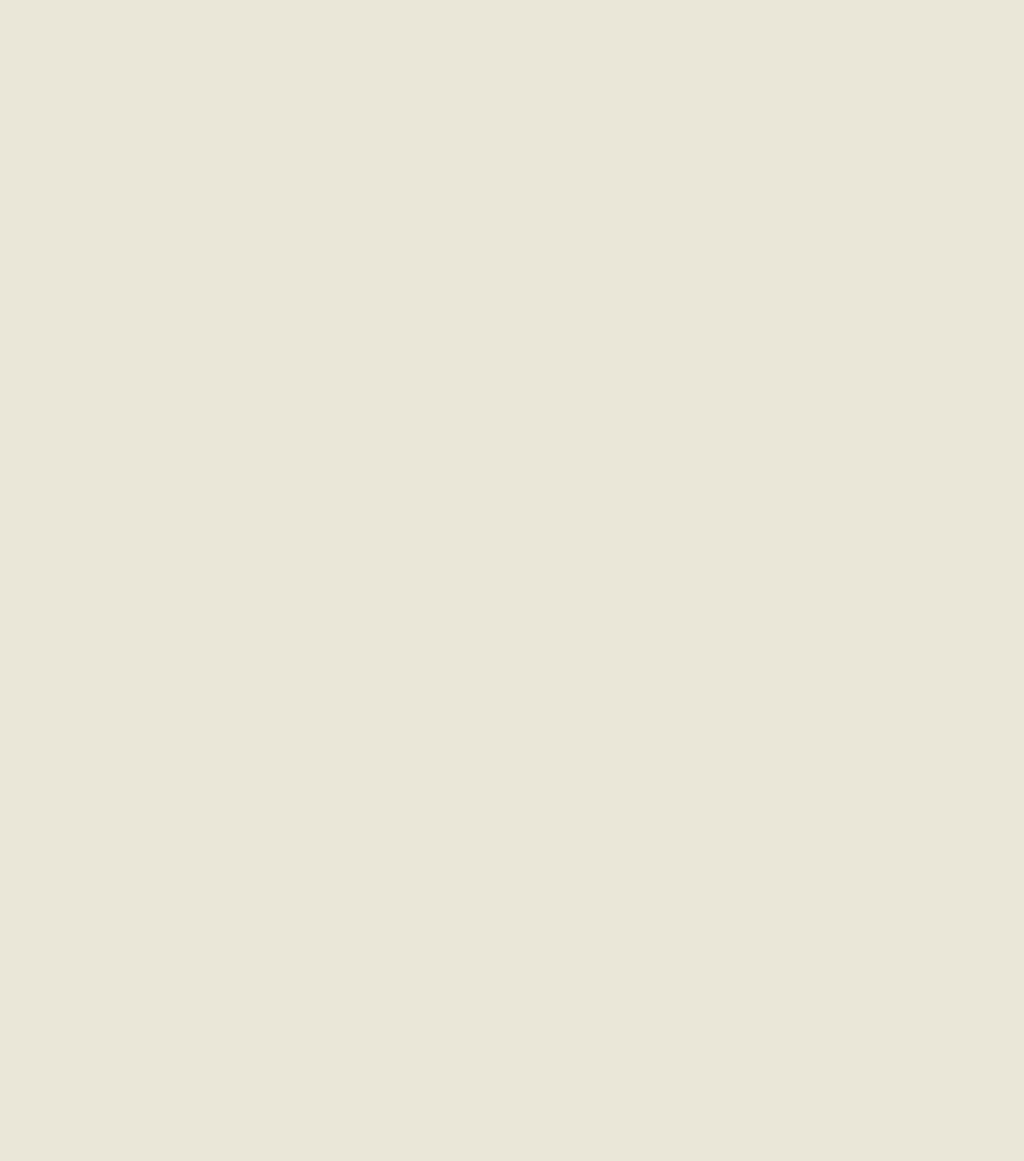
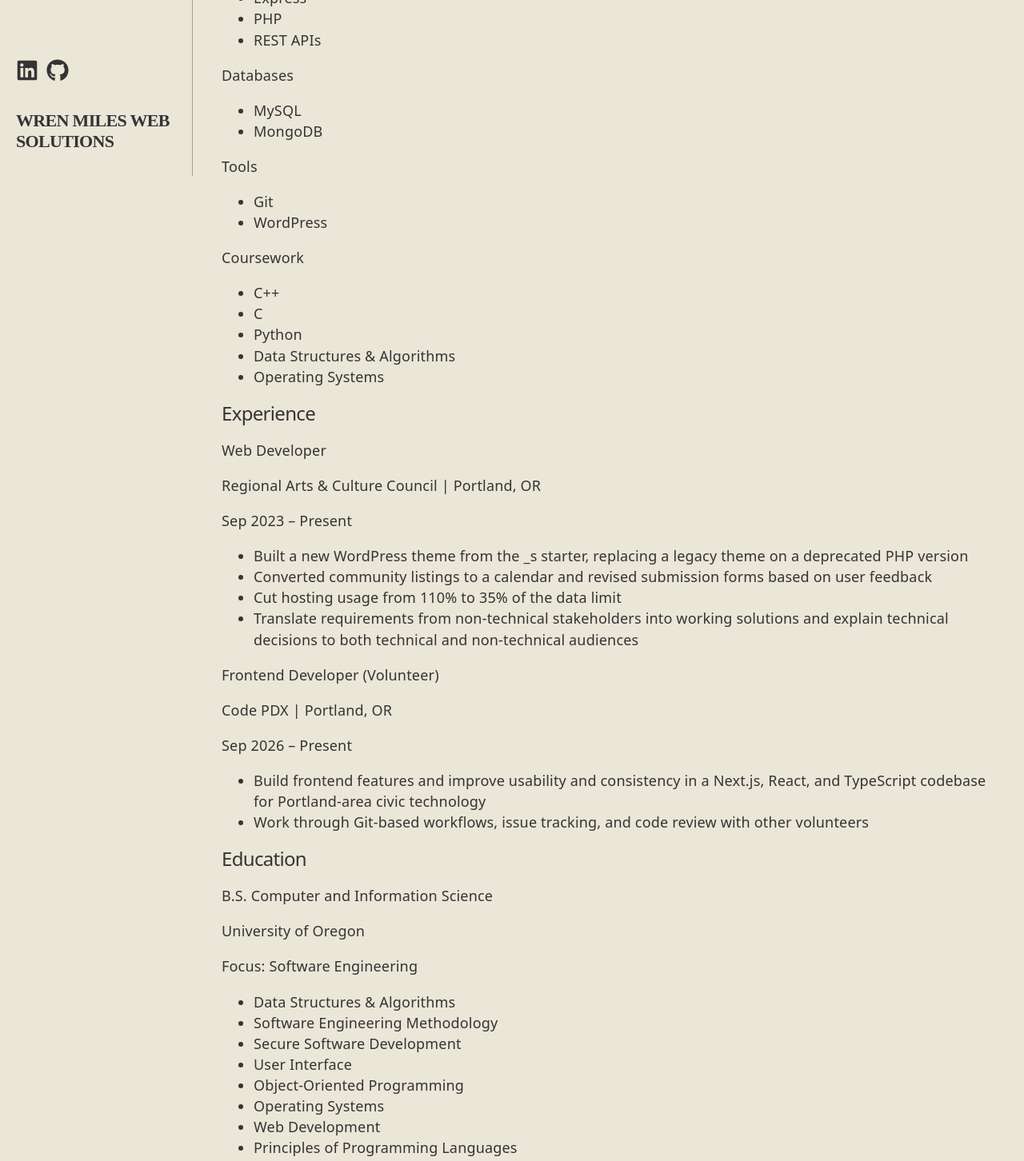
Before and after one commit to Wrendm/portfolio-website, a React (Vite) app: page /skills in a window 1280 px wide. Before the commit this address had no page. Shown: the part 580-2032 px from the top of the page at 80% size. Before the commit the page ends 800 px from the top, so only its background shows below. Built offline with nearby package versions, Linux system fonts and the light colour scheme; a web font is replaced by a local one.

Commit message:
Simplify skills page components and add routing/links for the skills page

```diff
--- a/src/App.tsx
+++ b/src/App.tsx
@@ -3,6 +3,7 @@ import {Outlet, BrowserRouter, Route, Routes} from 'react-router';
 import Layout from './components/layout/Layout';
 import Home from './pages/Home';
 import Projects from './pages/Projects';
+import Skills from './pages/Skills';
 import './App.css'
 
 function App() {
@@ -13,6 +14,7 @@ function App() {
 	    <Route element={<Layout />}>
 	        <Route path="/" element={<Home />} />
 	        <Route path="/projects" element={<Projects />} />
+	        <Route path="/skills" element={<Skills />} />
 	    </Route>
 	</Routes>
     </BrowserRouter>
--- a/src/components/SideNav.tsx
+++ b/src/components/SideNav.tsx
@@ -8,6 +8,7 @@ const SideNav = () => {
             <nav className="SideNavLinks">
                 <NavLink to="/" end className="SideNavLink">Home</NavLink>
                 <NavLink to="/projects" className="SideNavLink">Projects</NavLink>
+                <NavLink to="/skills" className="SideNavLink">Skills and Experience</NavLink>
             </nav>
             <div className="SideNavTitle">
                 <div className="socialLinks">
--- a/src/components/skills/Education.tsx
+++ b/src/components/skills/Education.tsx
@@ -1,11 +1,21 @@
-// src/components/skills/EducationItem.tsx
-type EducationItemProps = {
-  degree: string;
-  school: string;
-  focus: string;
-  coursework: string[];
-};
+import { skillsData } from './skillsExperienceList';
 
-export default function EducationItem({ degree, school, focus, coursework }: EducationItemProps) {
-  return null;
+export default function Education() {
+return(
+    <section className='Education'>
+        <h3>Education</h3>
+        {skillsData.education.map(entry => (
+            <div key={entry.degree}>
+                <p>{entry.degree}</p>
+                <p>{entry.school}</p>
+                <p>Focus: {entry.focus}</p>
+                <ul>
+                    {entry.coursework.map(course => (
+                        <li key={course}>{course}</li>
+                    ))}
+                </ul>
+            </div>
+        ))}
+    </section>
+);
 }
--- a/src/components/skills/Experience.tsx
+++ b/src/components/skills/Experience.tsx
@@ -1,11 +1,21 @@
-// src/components/skills/Experience.tsx
-import { Link } from "react-router-dom";
-import { skillsData } from "./skillsExperienceList";
+import { skillsData } from './skillsExperienceList';
 
-type ExperienceProps = {
-  entries?: typeof skillsData.experience;
-};
-
-export default function Experience({ entries = skillsData.experience }: ExperienceProps) {
-  return null;
+export default function Experience() {
+return(
+    <section className='Experience'>
+        <h3>Experience</h3>
+        {skillsData.experience.map(entry => (
+            <div key={`${entry.org}-${entry.title}`}>
+                <p>{entry.title}</p>
+                <p>{entry.org} | {entry.location}</p>
+                <p>{entry.dates}</p>
+                <ul>
+                    {entry.highlights.map(highlight => (
+                        <li key={highlight}>{highlight}</li>
+                    ))}
+                </ul>
+            </div>
+        ))}
+    </section>
+);
 }
--- a/src/components/skills/HardSkills.tsx
+++ b/src/components/skills/HardSkills.tsx
@@ -1,12 +1,19 @@
-// src/components/skills/SkillGroup.tsx
-import { Link } from "react-router-dom";
+import { skillsData } from './skillsExperienceList';
 
-type SkillGroupProps = {
-  category: string;
-  items: string[];
-  projects?: string[];
-};
-
-export default function SkillGroup({ category, items, projects }: SkillGroupProps) {
-  return null;
+export default function HardSkills() {
+return(
+    <section className='HardSkills'>
+        <h3>Hard Skills</h3>
+        {skillsData.hard.map(group => (
+            <div key={group.category}>
+                <p>{group.category}</p>
+                <ul>
+                    {group.items.map(item => (
+                        <li key={item}>{item}</li>
+                    ))}
+                </ul>
+            </div>
+        ))}
+    </section>
+);
 }
--- a/src/components/skills/SoftSkills.tsx
+++ b/src/components/skills/SoftSkills.tsx
@@ -1,12 +1,19 @@
-// src/components/skills/SoftSkillItem.tsx
-import { Link } from "react-router-dom";
+import { skillsData } from './skillsExperienceList';
 
-type SoftSkillItemProps = {
-  title: string;
-  evidence: string;
-  projects?: string[];
-};
-
-export default function SoftSkillItem({ title, evidence, projects }: SoftSkillItemProps) {
-  return null;
+export default function SoftSkills() {
+return(
+    <>
+        {skillsData.soft.length > 0 && (
+            <section className='SoftSkills'>
+                <h3>Soft Skills</h3>
+                {skillsData.soft.map(skill => (
+                    <div key={skill.title}>
+                        <p>{skill.title}</p>
+                        <p>{skill.evidence}</p>
+                    </div>
+                ))}
+            </section>
+        )}
+    </>
+);
 }
--- a/src/pages/Skills.tsx
+++ b/src/pages/Skills.tsx
@@ -1,14 +1,16 @@
-// src/pages/Skills.tsx
-import { skillsData } from "../components/skills/skillsExperienceList";
-import SkillGroup from "../components/skills/SkillGroup";
+import HardSkills from '../components/skills/HardSkills';
+import Experience from '../components/skills/Experience';
+import SoftSkills from '../components/skills/SoftSkills';
+import Education from '../components/skills/Education';
 
-export default function Skills() {
-  return (
-    <section>
-      <h2>Hard Skills</h2>
-      {skillsData.hard.map((group) => (
-        <SkillGroup key={group.category} {...group} />
-      ))}
-    </section>
-  );
-}
+const Skills = () => (
+  <div className='Skills'>
+    <h2>Skills &amp; Experience</h2>
+    <HardSkills />
+    <Experience />
+    <SoftSkills />
+    <Education />
+  </div>
+);
+
+export default Skills;
```
Also changed, not shown: src/components/skills/SkillGroup.tsx (deleted, +0 -12 lines).
